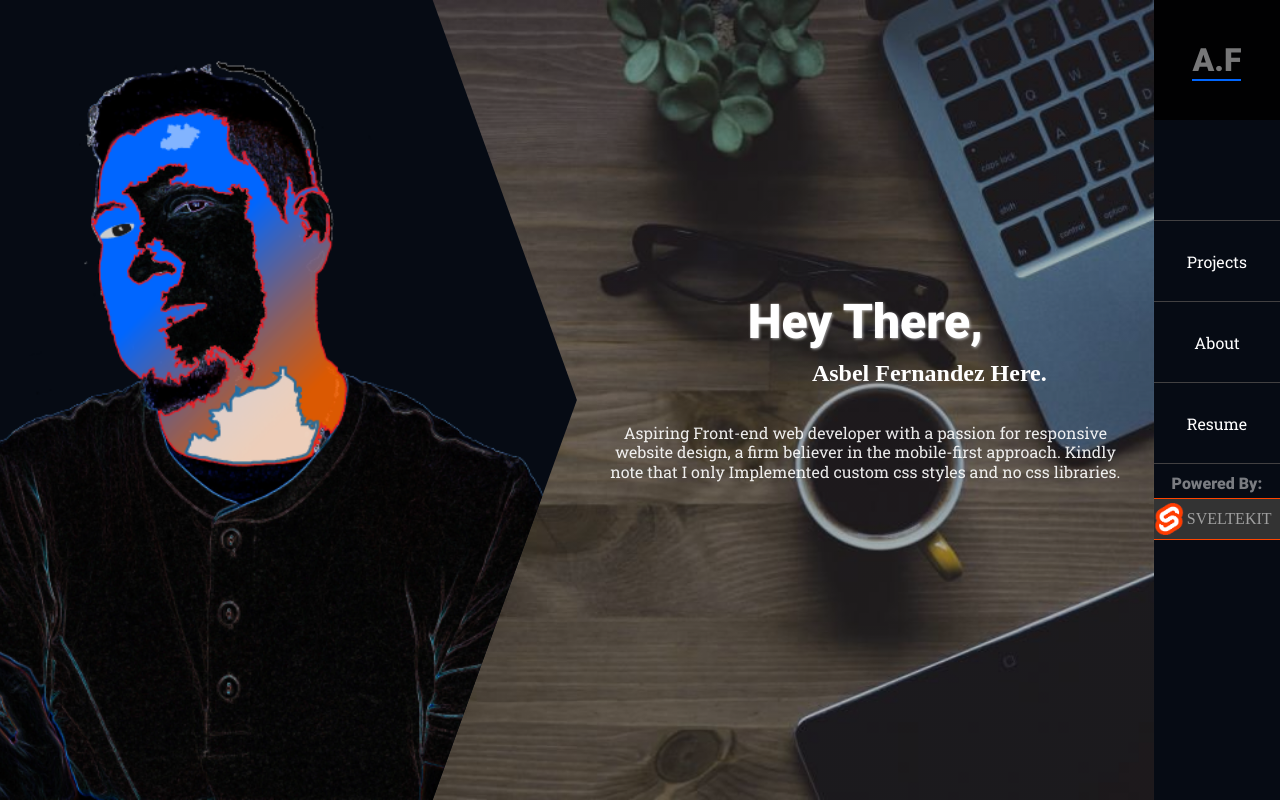
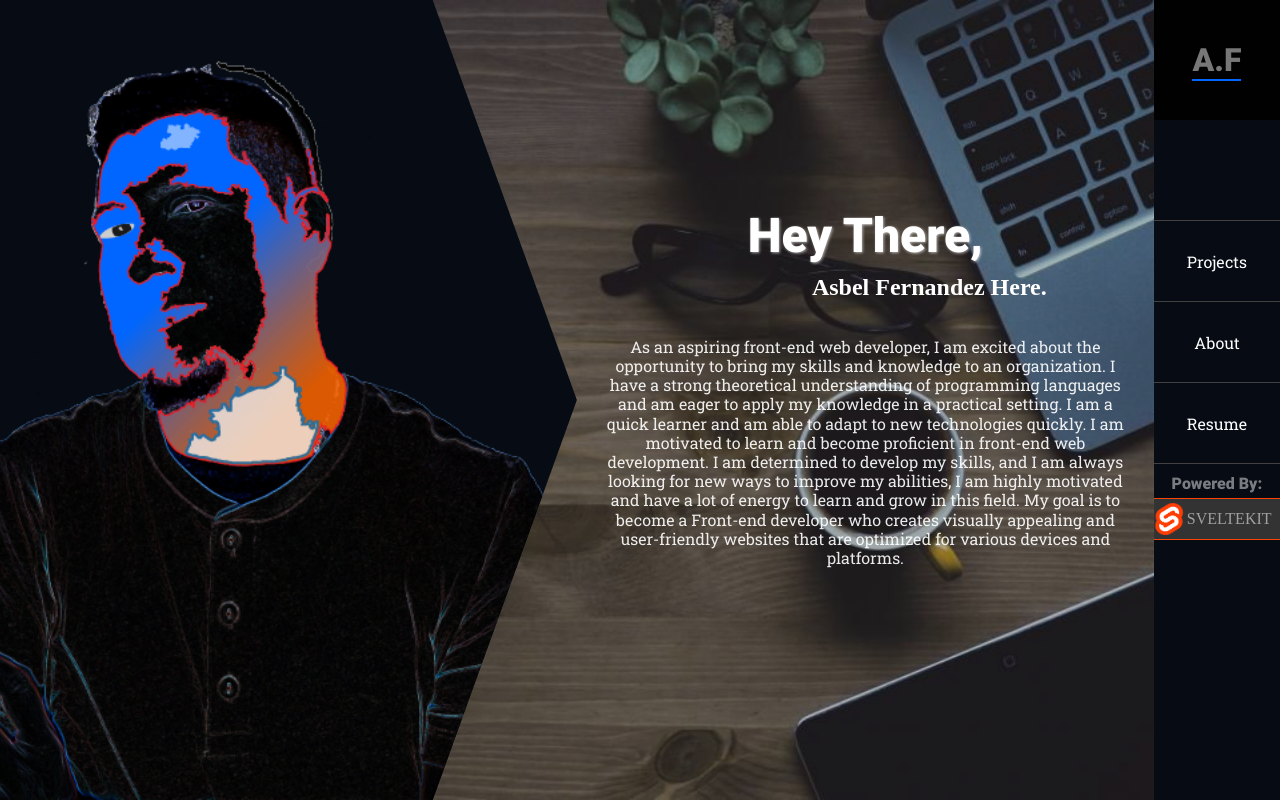
Before and after one commit to asfer3031/My-portfolio, a SvelteKit app: page / in a window 1280 px wide. Built offline with nearby package versions, Linux system fonts and the light colour scheme.

Commit message:
Made new changes to bio

```diff
--- a/src/routes/(app)/+page.svelte
+++ b/src/routes/(app)/+page.svelte
@@ -18,9 +18,15 @@
 			<p>Asbel Fernandez Here.</p>
 			<span>
 				<p>
-					Aspiring Front-end web developer with a passion for responsive website design, a firm
-					believer in the mobile-first approach. Kindly note that I only Implemented custom css
-					styles and no css libraries.
+					As an aspiring front-end web developer, I am excited about the opportunity to bring my
+					skills and knowledge to an organization. I have a strong theoretical understanding of
+					programming languages and am eager to apply my knowledge in a practical setting. I am a
+					quick learner and am able to adapt to new technologies quickly. I am motivated to learn
+					and become proficient in front-end web development. I am determined to develop my skills,
+					and I am always looking for new ways to improve my abilities, I am highly motivated and
+					have a lot of energy to learn and grow in this field. My goal is to become a Front-end
+					developer who creates visually appealing and user-friendly websites that are optimized for
+					various devices and platforms.
 				</p>
 			</span>
 		</article>
```
Also changed, not shown: 2 other files (tests, documents, lock files or other folders).
